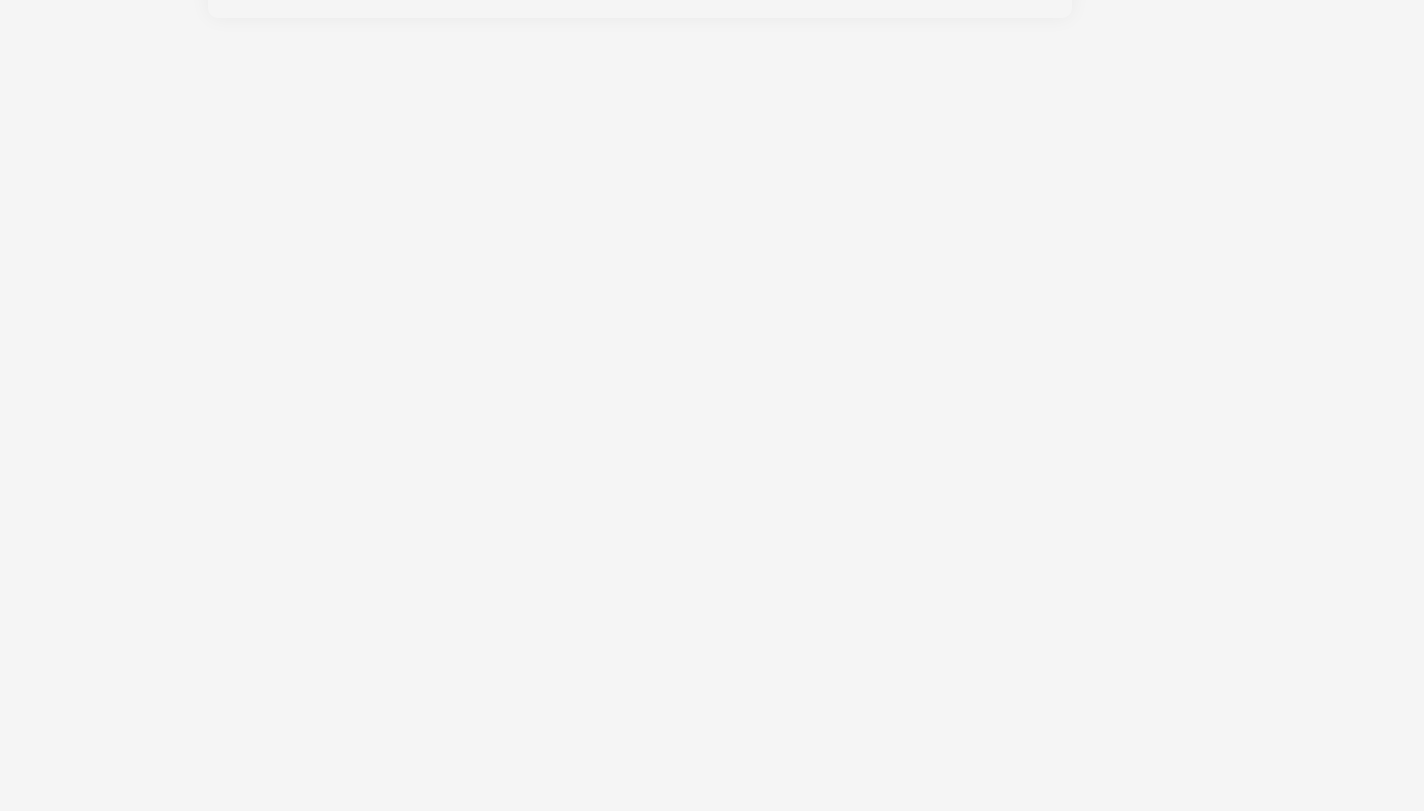
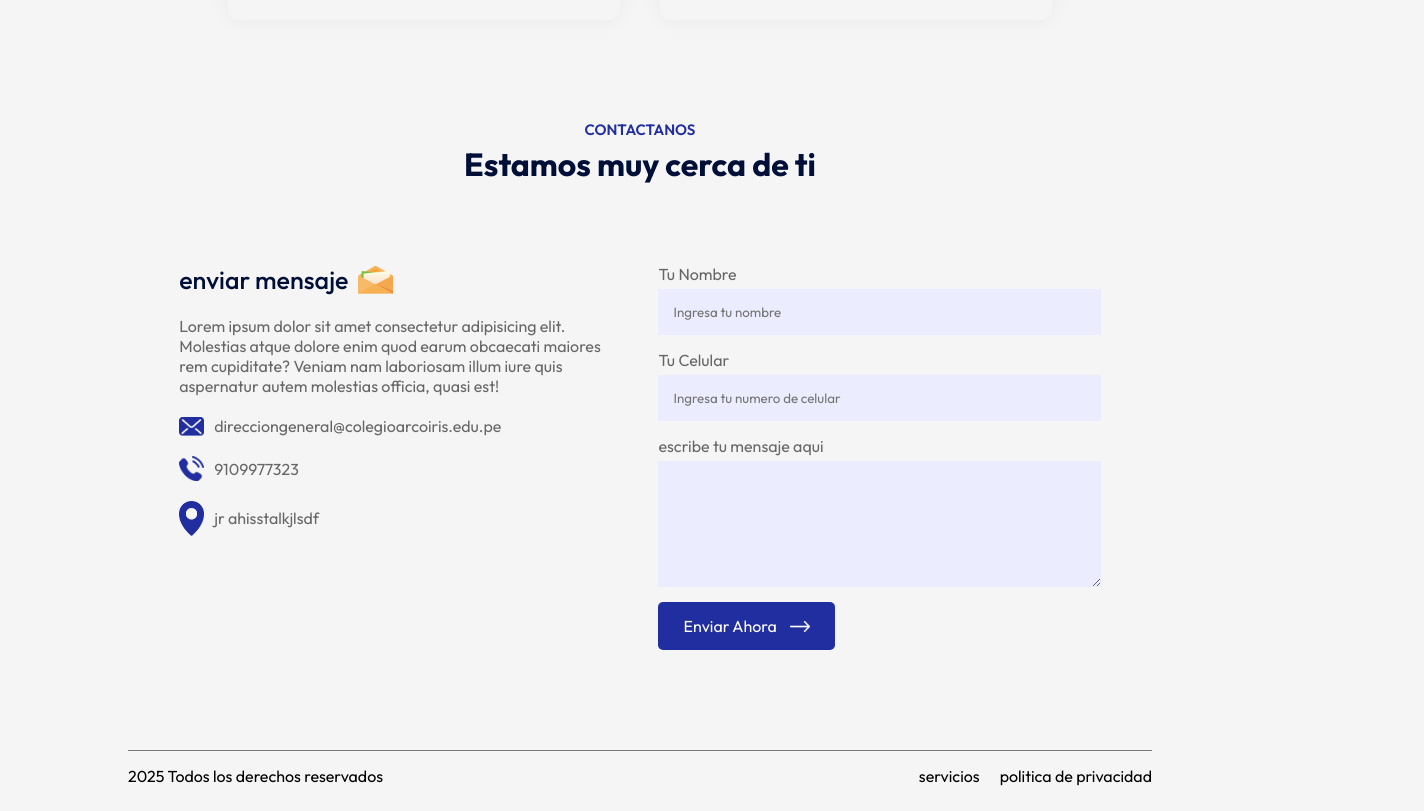
Before and after one commit to LuisHanco/React_Intensivo, a React (Vite) app in the folder arcoiris/: page / in a window 1280 px wide. Shown: the part 2940-3751 px from the top of the page, 1424 px wide, since content can reach past the window. Before the commit the page ends 3038 px from the top, so only its background shows below. Built offline with nearby package versions, Linux system fonts and the light colour scheme.

Commit message:
@LuisHanco

```diff
--- a/arcoiris/src/App.jsx
+++ b/arcoiris/src/App.jsx
@@ -6,6 +6,8 @@ import Title from './Components/Title/Title'
 import About from './Components/About/About'
 import Campus from './Components/Campus/Campus'
 import Testimonials from './Components/Testimonials/Testimonials'
+import Contact from './Components/Contact/Contact'
+import Footer from './Components/Footer/Footer'
 
 const App = () => {
   return (
@@ -20,6 +22,9 @@ const App = () => {
         <Campus/>
         <Title subTitle='Testimonios' title='Que dice el Estudiante' />
         <Testimonials/>
+        <Title subTitle='Contactanos' title='Estamos muy cerca de ti' />
+        <Contact/>
+        <Footer/>
       </div>
     </div>
   )
--- /dev/null
+++ b/arcoiris/src/Components/Contact/Contact.css
@@ -0,0 +1,62 @@
+.contact{
+    margin: 80px auto;
+    max-width: 90%;
+    display: flex;
+    align-content: center;
+    justify-content: space-between;
+}
+
+
+.contact-col{
+    flex-basis: 48%;
+    color: #676767;
+}
+
+.contact-col h3{
+    color: #000f38;
+    font-weight: 500;
+    font-size: 25px;
+    display: flex;
+    align-items: center;
+    margin-bottom:20px ;
+}
+
+.contact-col h3 img{
+    width: 35px;
+    margin-left: 10px;
+}
+
+.contact-col p{
+    max-width: 450px;
+    list-style: 0.3;
+}
+
+.contact-col ul li{
+    display: flex;
+    align-items: center;
+    margin: 20px 0;
+}
+
+.contact-col ul li img{
+    width: 25px;
+    margin-right: 10px;
+}
+
+
+.contact form input, .contact form textarea{
+    display: block;
+    width: 100%;
+    background: #ebecfe;
+    padding: 15px;
+    border: 0;
+    outline: 0;
+    margin-top: 5px;
+    margin-bottom: 15px;
+    resize: nones;
+}
+
+
+.contact-col span{
+    display: block;
+    margin: 20px 0;
+}
--- /dev/null
+++ b/arcoiris/src/Components/Contact/Contact.jsx
@@ -0,0 +1,74 @@
+import React from 'react'
+import './Contact.css'
+import msg_icon from '../../assets/msg-icon.png'
+import mail_icon from '../../assets/mail-icon.png'
+import phone_icon from '../../assets/phone-icon.png'
+import location_icon from '../../assets/location-icon.png'
+import white_arrow from '../../assets/white-arrow.png'
+const Contact = () => {
+
+
+
+
+    const [result, setResult] = React.useState("");
+
+  const onSubmit = async (event) => {
+    event.preventDefault();
+    setResult("Sending....");
+    const formData = new FormData(event.target);
+
+    formData.append("access_key", "fdc835c7-abb8-48d3-80e7-9befc062665f");
+
+    const response = await fetch("https://api.web3forms.com/submit", {
+      method: "POST",
+      body: formData
+    });
+
+    const data = await response.json();
+
+    if (data.success) {
+      setResult("Form Submitted Successfully");
+      event.target.reset();
+    } else {
+      console.log("Error", data);
+      setResult(data.message);
+    }
+  };
+
+
+
+
+
+
+
+
+
+return (
+    <div className='contact'>
+      <div className="contact-col">
+        <h3>enviar mensaje <img src={msg_icon} alt="" /></h3>
+        <p>Lorem ipsum dolor sit amet consectetur adipisicing elit. Molestias atque dolore enim quod earum obcaecati maiores rem cupiditate? Veniam nam laboriosam illum iure quis aspernatur autem molestias officia, quasi est!</p>
+        <ul>
+            <li><img src={mail_icon} alt="" /> direcciongeneral@colegioarcoiris.edu.pe</li>
+            <li><img src={phone_icon} alt="" /> 9109977323</li>
+            <li><img src={location_icon} alt="" /> jr ahisstalkjlsdf</li>
+
+        </ul>
+      </div>
+      <div className='contact-col'>
+        <form action="" onSubmit={onSubmit}>
+            <label htmlFor="">Tu Nombre</label>
+            <input type="text" name='name' placeholder='Ingresa tu nombre' required/>
+            <label htmlFor="">Tu Celular</label>
+            <input type="tel" name='phone' placeholder='Ingresa tu numero de celular' required/>
+            <label htmlFor="">escribe tu mensaje aqui</label>
+            <textarea name="message" id=""  rows="6" required></textarea>
+            <button type='submit' className='btn dark-btn'>Enviar Ahora <img src={white_arrow} alt="" /></button>
+        </form>
+        <span>{result}</span>
+      </div>
+    </div>
+  )
+}
+
+export default Contact
--- /dev/null
+++ b/arcoiris/src/Components/Footer/Footer.css
@@ -0,0 +1,14 @@
+.footer{
+    margin: 10px auto;
+    display: flex;
+    align-items: center;
+    justify-content: space-between;
+    border-top: 1px solid #797979;
+    padding: 15px 0;
+}
+
+.footer ul li{
+    list-style: none;
+    display: inline-block;
+    margin-left: 20px;
+}
--- /dev/null
+++ b/arcoiris/src/Components/Footer/Footer.jsx
@@ -0,0 +1,19 @@
+import React from 'react'
+import './Footer.css'
+
+
+const Footer = () => {
+  return (
+    <div className='footer'>
+        <p>2025 Todos los derechos reservados</p>
+        <ul>
+        <li>servicios</li>
+        <li>politica de privacidad</li>
+    </ul>
+    </div>
+
+
+  )
+}
+
+export default Footer
--- a/arcoiris/src/Components/Testimonials/Testimonials.css
+++ b/arcoiris/src/Components/Testimonials/Testimonials.css
@@ -22,15 +22,15 @@
 }
 
 .slider{
-
+    overflow: hidden;
 }
 
 .slider ul{
     display: flex;
     width: 200%;
-    overflow: hidden;
+    overflow-x: hidden;
     transition: .5s;
-    transform: translateX(-25%);
+    /* transform: translateX(-50%); */
 }
 
 .slider ul li{
@@ -39,7 +39,7 @@
     padding: 20px;
 }
 
-.slider{
+.slide{
     box-shadow: 0 0 20px rgba(0, 0, 0, 0.05);
     padding: 40px;
     border-radius: 10px;
@@ -47,7 +47,7 @@
     line-height: 1.4;
 }
 
-.slider img{
+.slide img{
     width: 65px;
     border-radius: 50%;
     margin-right: 10px;
--- a/arcoiris/src/Components/Testimonials/Testimonials.jsx
+++ b/arcoiris/src/Components/Testimonials/Testimonials.jsx
@@ -1,4 +1,4 @@
-import React from 'react'
+import React, {useRef} from 'react'
 import './Testimonials.css'
 import next_icon from '../../assets/next-icon.png'
 import back_icon from '../../assets/back-icon.png'
@@ -9,11 +9,25 @@ import user_4 from '../../assets/user-4.png'
 
 const Testimonials = () => {
 
-  const slideForward =() =>{
+  const slider = useRef();
+    let tx = 0;
+
+  const slideForward = () =>{
+
+    if(tx > -50){
+      tx -=25;
+    }
+    slider.current.style.transform = `translateX(${tx}%)`;
 
   }
 
-  const slideBackward = () =>{
+  const slideBackward =() =>{
+
+
+     if(tx < 0){
+      tx +=25;
+    }
+    slider.current.style.transform = `translateX(${tx}%)`;
 
   }
 
@@ -24,8 +38,10 @@ const Testimonials = () => {
       <div className="testimonials">
         <img src={next_icon} alt="" className='next-btn' onClick={slideForward} />
         <img src={back_icon} alt="" className='back-btn' onClick={slideBackward} />
+
         <div className="slider">
-          <ul>
+
+          <ul ref={slider}>
             <li>
               <div className="slide">
                 <div className="user-info">
```
